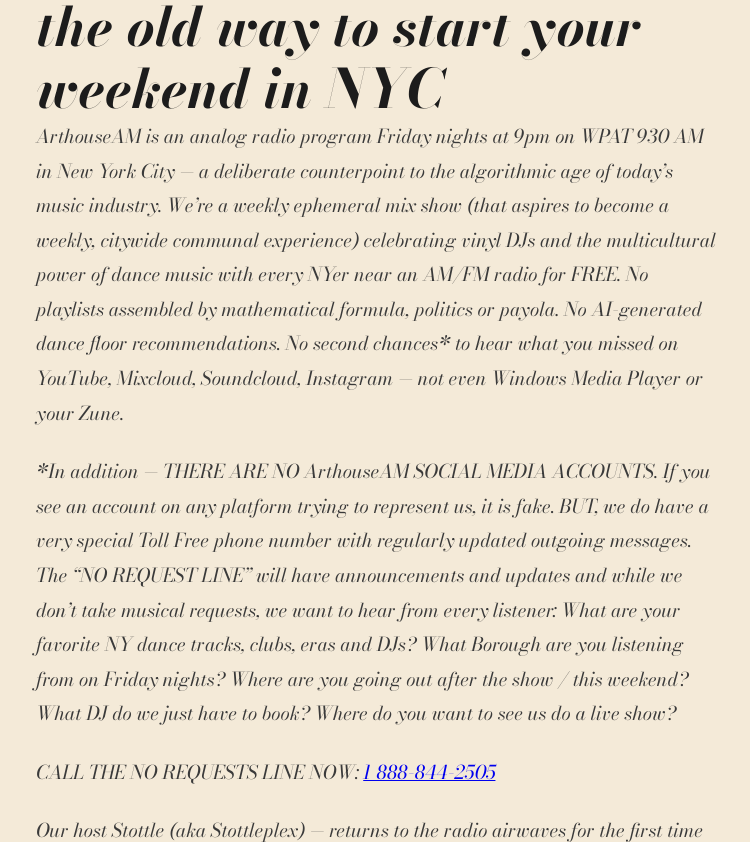
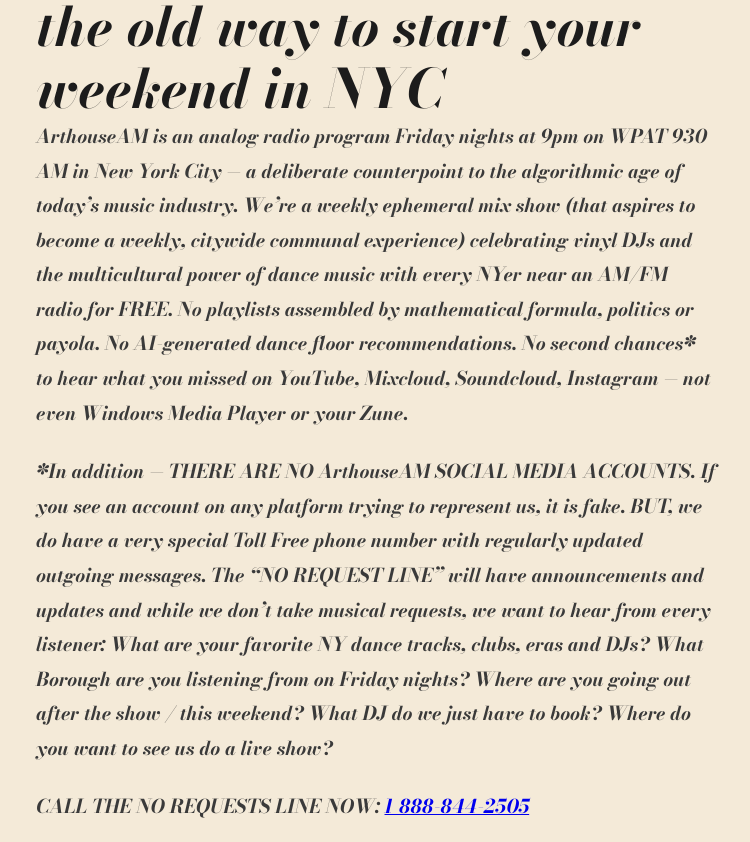
Before and after one commit to NFTvParty/arthouseam, a website: page index.html in a window 1280 px wide. Shown: the part 1264-2106 px from the top of the page, without its empty margins (264-1014 px from the left). Drawn offline with nearby package versions, Linux system fonts and the light colour scheme.

Commit message:
About section spacing and body font weight

```diff
--- a/index.html
+++ b/index.html
@@ -153,12 +153,12 @@
       font-size: clamp(30px, 4.5vw, 54px);
       color: var(--dark-text);
       line-height: 1.15;
-      margin-bottom: 2.5rem;
+      margin-bottom: 5rem;
     }
 
     .about-body {
       font-family: 'Bodoni Moda', Georgia, serif;
-      font-weight: 400;
+      font-weight: 700;
       font-size: clamp(16px, 1.6vw, 19px);
       color: var(--mid-text);
       line-height: 1.82;
```
